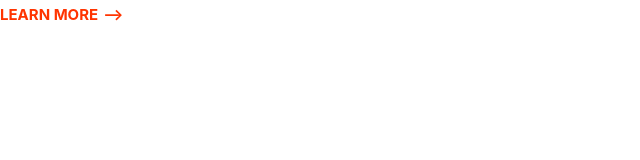
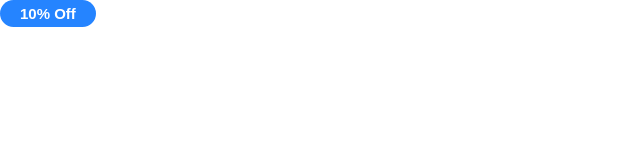
Before and after one commit to jerrybrown035/Moshify, a plain HTML site: page index.html in a window 1280 px wide. Shown: the whole page, without its empty margins (0-640 px from the left). Drawn offline with Linux system fonts and the light colour scheme.

Commit message:
Define badge component.

```diff
--- a/CSS/styles.css
+++ b/CSS/styles.css
@@ -13,7 +13,7 @@ html {
 }
 
 body {
-  font-family: Inter, Arial, Arial, Helvetica, sans-serif;
+  font-family: Arial, Arial, Helvetica, sans-serif;
   color: var(--color-body);
   line-height: 1.5;
   font-size: 2.4rem;
@@ -57,6 +57,7 @@ p {
 }
 
 /* Links */
+
 a {
   text-decoration: none;
 }
@@ -83,3 +84,37 @@ a {
     font-size: 1.5rem;
   }
 }
+
+/* Badges */
+
+.badge {
+  border-radius: 20px;
+  font-size: 2rem;
+  font-weight: 600;
+  padding: 0.5rem 2rem;
+  white-space: nowrap;
+}
+
+.badge--small {
+  font-size: 1.6rem;
+}
+
+.badge--primary {
+  background: var(--color-primary);
+  color: #fff;
+}
+
+.badge--secondary {
+  background: var(--color-secondary);
+  color: #fff;
+}
+
+@media screen and (min-width: 1024px) {
+  .badge {
+    font-size: 1.5rem;
+  }
+
+  .badge--small {
+    font-size: 1.2rem;
+  }
+}
--- a/index.html
+++ b/index.html
@@ -10,6 +10,6 @@
     <link rel="stylesheet" href="css/styles.css" />
   </head>
   <body>
-   <a href="" class="link-arrow">Learn More</a>
+    <span class="badge badge--primary"> 10% Off </span>
   </body>
 </html>
```
Also changed, not shown: components/badge.html (added, +3 -0 lines).
